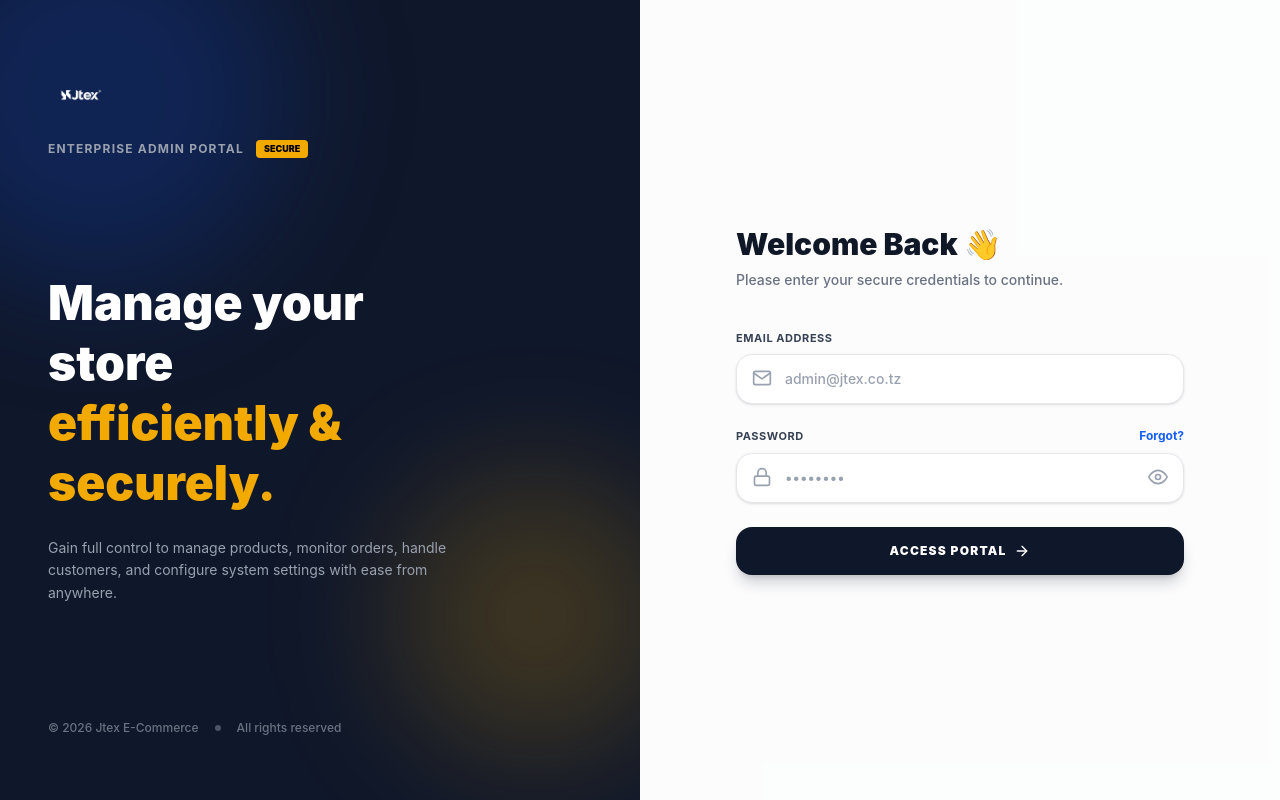
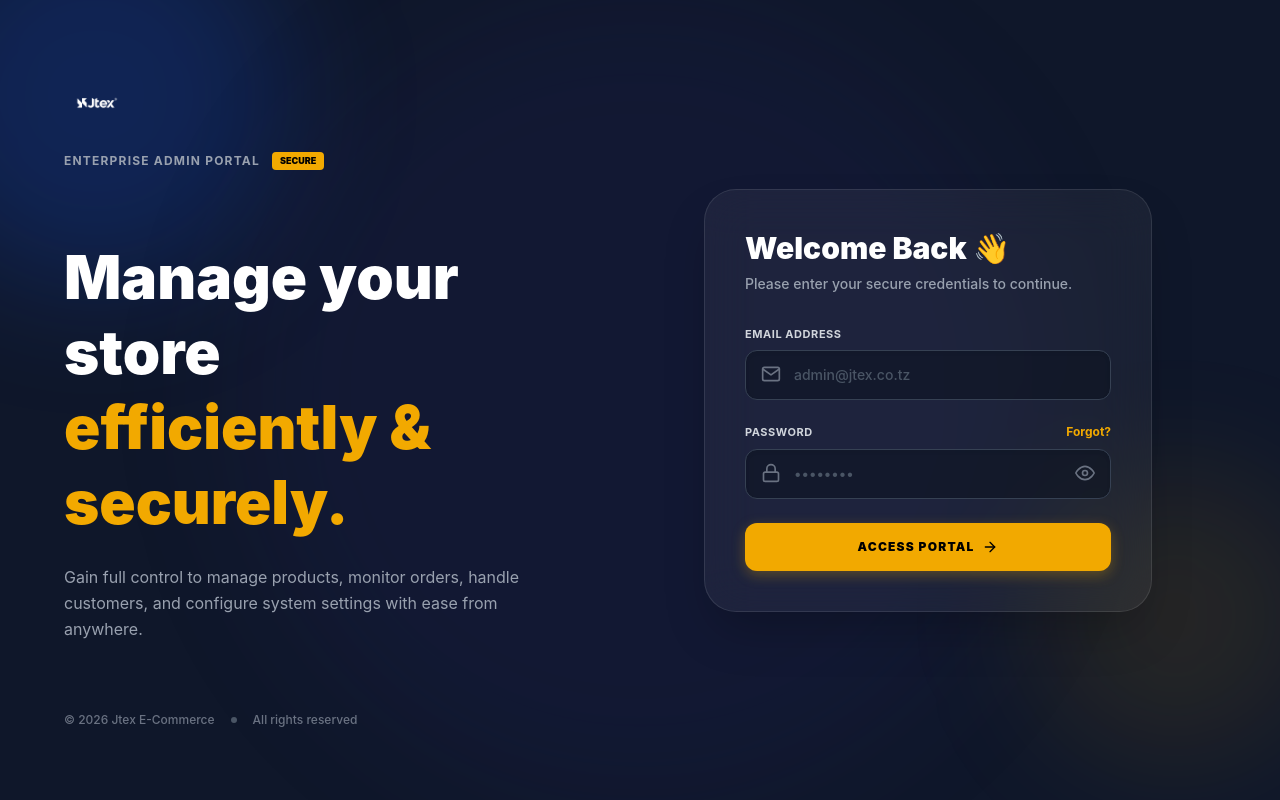
Before and after one commit to bennytech32/jtex-ecommerce, a Next.js app in the folder frontend/: page /admin/login in a window 1280 px wide. Built offline with nearby package versions, Linux system fonts and the light colour scheme.

Commit message:
Update admin login layout and intelligent product categories

```diff
--- a/frontend/app/admin/login/page.tsx
+++ b/frontend/app/admin/login/page.tsx
@@ -37,70 +37,68 @@ export default function AdminLoginPage() {
   };
 
   return (
-    // 'h-screen' and 'overflow-hidden' ensure the page does not scroll
-    <div className="h-screen w-full flex bg-white font-sans overflow-hidden">
+    // Single page, no scrolling, dark background for the entire view
+    <div className="h-screen w-full bg-[#0F172A] font-sans overflow-hidden flex flex-col lg:flex-row relative">
 
-      {/* LEFT PANEL - BRANDING (Desktop Only) */}
-      <div className="hidden lg:flex lg:w-1/2 bg-[#0F172A] relative flex-col justify-between p-12 overflow-hidden h-full">
-        {/* Background Decorations */}
+      {/* Background Decorations (Applied to the whole screen) */}
       <div className="absolute top-0 left-0 w-full h-full overflow-hidden z-0 pointer-events-none">
           <div className="absolute -top-24 -left-24 w-96 h-96 bg-blue-600/20 rounded-full blur-3xl"></div>
-            <div className="absolute bottom-10 -right-10 w-72 h-72 bg-[#F2A900]/20 rounded-full blur-3xl"></div>
+          <div className="absolute bottom-10 -right-10 w-72 h-72 bg-[#F2A900]/10 rounded-full blur-3xl"></div>
+          <div className="absolute top-1/2 left-1/2 -translate-x-1/2 -translate-y-1/2 w-[800px] h-[800px] bg-indigo-900/10 rounded-full blur-3xl"></div>
       </div>
 
-        {/* LOGO - DESKTOP */}
-        <div className="relative z-10 flex flex-col items-start mt-4">
+      {/* ========================================= */}
+      {/* LEFT PANEL - BRANDING & TEXT */}
+      {/* ========================================= */}
+      <div className="w-full lg:w-1/2 relative z-10 flex flex-col justify-between p-8 sm:p-12 lg:p-16 h-auto lg:h-full">
+
+        {/* LOGO */}
+        <div className="flex flex-col items-start mt-2">
             <img
               src="/logo.png"
               alt="Jtex Logo"
-              className="h-14 lg:h-16 object-contain brightness-0 invert"
+              className="h-10 sm:h-14 lg:h-16 object-contain brightness-0 invert"
             />
-            <div className="mt-3 inline-flex items-center">
-              <span className="text-gray-400 font-bold tracking-widest uppercase text-xs">Enterprise Admin Portal</span>
+            <div className="mt-4 inline-flex items-center">
+              <span className="text-gray-400 font-bold tracking-widest uppercase text-[10px] sm:text-xs">Enterprise Admin Portal</span>
               <span className="ml-3 bg-[#F2A900] text-black text-[9px] font-black px-2 py-0.5 rounded-sm">SECURE</span>
             </div>
         </div>
 
-        <div className="relative z-10 flex-grow flex flex-col justify-center max-w-md">
-            <h1 className="text-4xl xl:text-5xl font-black text-white leading-tight mb-6">
+        {/* HERO TEXT */}
+        <div className="flex-grow flex flex-col justify-center max-w-lg mt-12 lg:mt-0">
+            <h1 className="text-4xl sm:text-5xl lg:text-6xl font-black text-white leading-tight mb-6">
                 Manage your store <br/> <span className="text-[#F2A900]">efficiently & securely.</span>
             </h1>
-            <p className="text-gray-400 text-sm leading-relaxed">
+            <p className="text-gray-400 text-sm sm:text-base leading-relaxed">
                 Gain full control to manage products, monitor orders, handle customers, and configure system settings with ease from anywhere.
             </p>
         </div>
 
-        <div className="relative z-10 flex items-center gap-4 text-xs text-gray-500 font-medium mb-4">
+        {/* FOOTER TEXT (Hidden on mobile to save space, shown below form instead) */}
+        <div className="hidden lg:flex items-center gap-4 text-xs text-gray-500 font-medium mb-2">
             <span>&copy; {new Date().getFullYear()} Jtex E-Commerce</span>
             <span className="w-1.5 h-1.5 rounded-full bg-gray-600"></span>
             <span>All rights reserved</span>
         </div>
       </div>
 
+      {/* ========================================= */}
       {/* RIGHT PANEL - LOGIN FORM */}
-      <div className="w-full lg:w-1/2 h-full flex flex-col items-center justify-center p-6 sm:p-12 bg-gray-50/50 relative overflow-y-auto">
+      {/* ========================================= */}
+      <div className="w-full lg:w-1/2 relative z-10 flex flex-col items-center lg:items-start justify-center p-8 sm:p-12 lg:p-16 h-full mt-[-20px] lg:mt-0">
 
-        {/* LOGO - MOBILE ONLY */}
-        <div className="absolute top-6 left-6 lg:hidden flex items-center gap-2">
-            <img
-              src="/logo.png"
-              alt="Jtex Logo"
-              className="h-8 object-contain"
-            />
-            <span className="bg-[#0F172A] text-white text-[9px] font-black px-2 py-0.5 rounded-sm mt-1">ADMIN</span>
-        </div>
-
-        <div className="w-full max-w-md my-auto">
+        <div className="w-full max-w-md my-auto bg-white/5 backdrop-blur-xl border border-white/10 p-8 sm:p-10 rounded-[2rem] shadow-2xl">
 
             {/* Form Header */}
-            <div className="mb-10 text-center lg:text-left">
-                <h2 className="text-3xl font-black text-gray-900 mb-2">Welcome Back 👋</h2>
-                <p className="text-gray-500 text-sm font-medium">Please enter your secure credentials to continue.</p>
+            <div className="mb-8">
+                <h2 className="text-2xl sm:text-3xl font-black text-white mb-2">Welcome Back 👋</h2>
+                <p className="text-gray-400 text-sm font-medium">Please enter your secure credentials to continue.</p>
             </div>
 
             {/* Error Alert */}
             {error && (
-                <div className="bg-red-50 text-red-600 p-4 rounded-2xl text-sm font-bold mb-6 flex items-start gap-3 border border-red-100 shadow-sm animate-fade-in">
+                <div className="bg-red-500/10 text-red-400 p-4 rounded-2xl text-sm font-bold mb-6 flex items-start gap-3 border border-red-500/20 shadow-sm animate-fade-in">
                     <FiShield className="text-xl flex-shrink-0 mt-0.5"/>
                     <span className="leading-relaxed">{error}</span>
                 </div>
@@ -109,15 +107,15 @@ export default function AdminLoginPage() {
             {/* Form */}
             <form onSubmit={handleLogin} className="space-y-6">
                 <div>
-                    <label className="block text-[11px] font-bold text-gray-700 uppercase tracking-wider mb-2">Email Address</label>
+                    <label className="block text-[11px] font-bold text-gray-300 uppercase tracking-wider mb-2">Email Address</label>
                     <div className="relative group">
-                        <FiMail className="absolute left-4 top-3.5 text-gray-400 group-focus-within:text-[#F2A900] transition-colors" size={20}/>
+                        <FiMail className="absolute left-4 top-3.5 text-gray-500 group-focus-within:text-[#F2A900] transition-colors" size={20}/>
                         <input
                             type="email"
                             required
                             value={email}
                             onChange={(e) => setEmail(e.target.value)}
-                            className="w-full pl-12 pr-4 py-3.5 bg-white border border-gray-200 rounded-2xl outline-none focus:ring-4 focus:ring-[#F2A900]/10 focus:border-[#F2A900] transition-all text-sm font-medium text-gray-900 shadow-sm placeholder-gray-400"
+                            className="w-full pl-12 pr-4 py-3.5 bg-[#0A101D]/50 border border-gray-700 rounded-xl outline-none focus:ring-1 focus:ring-[#F2A900] focus:border-[#F2A900] transition-all text-sm font-medium text-white shadow-inner placeholder-gray-600"
                             placeholder="admin@jtex.co.tz"
                         />
                     </div>
@@ -125,23 +123,23 @@ export default function AdminLoginPage() {
 
                 <div>
                     <div className="flex justify-between items-center mb-2">
-                        <label className="text-[11px] font-bold text-gray-700 uppercase tracking-wider">Password</label>
-                        <button type="button" className="text-xs font-bold text-blue-600 hover:text-[#F2A900] transition-colors">Forgot?</button>
+                        <label className="text-[11px] font-bold text-gray-300 uppercase tracking-wider">Password</label>
+                        <button type="button" className="text-xs font-bold text-[#F2A900] hover:text-white transition-colors">Forgot?</button>
                     </div>
                     <div className="relative group">
-                        <FiLock className="absolute left-4 top-3.5 text-gray-400 group-focus-within:text-[#F2A900] transition-colors" size={20}/>
+                        <FiLock className="absolute left-4 top-3.5 text-gray-500 group-focus-within:text-[#F2A900] transition-colors" size={20}/>
                         <input
                             type={showPassword ? "text" : "password"}
                             required
                             value={password}
                             onChange={(e) => setPassword(e.target.value)}
-                            className="w-full pl-12 pr-12 py-3.5 bg-white border border-gray-200 rounded-2xl outline-none focus:ring-4 focus:ring-[#F2A900]/10 focus:border-[#F2A900] transition-all text-sm font-medium text-gray-900 shadow-sm placeholder-gray-400"
+                            className="w-full pl-12 pr-12 py-3.5 bg-[#0A101D]/50 border border-gray-700 rounded-xl outline-none focus:ring-1 focus:ring-[#F2A900] focus:border-[#F2A900] transition-all text-sm font-medium text-white shadow-inner placeholder-gray-600"
                             placeholder="••••••••"
                         />
                         <button
                             type="button"
                             onClick={() => setShowPassword(!showPassword)}
-                            className="absolute right-4 top-3.5 text-gray-400 hover:text-gray-700 transition-colors"
+                            className="absolute right-4 top-3.5 text-gray-500 hover:text-white transition-colors"
                         >
                             {showPassword ? <FiEyeOff size={20}/> : <FiEye size={20}/>}
                         </button>
@@ -150,11 +148,11 @@ export default function AdminLoginPage() {
 
                 <button
                     disabled={isLoading}
-                    className="w-full bg-[#0F172A] hover:bg-black text-white py-4 rounded-2xl font-black text-xs uppercase tracking-widest transition-all flex items-center justify-center gap-2 shadow-lg shadow-gray-900/20 disabled:opacity-70 disabled:cursor-not-allowed mt-2 group"
+                    className="w-full bg-[#F2A900] hover:bg-yellow-500 text-black py-4 rounded-xl font-black text-xs uppercase tracking-widest transition-all flex items-center justify-center gap-2 shadow-[0_4px_14px_rgba(242,169,0,0.3)] disabled:opacity-70 disabled:cursor-not-allowed mt-4 group"
                 >
                     {isLoading ? (
                         <span className="flex items-center gap-2">
-                           <span className="w-4 h-4 border-2 border-white/30 border-t-white rounded-full animate-spin"></span>
+                           <span className="w-4 h-4 border-2 border-black/30 border-t-black rounded-full animate-spin"></span>
                            Authenticating...
                         </span>
                     ) : (
@@ -162,15 +160,16 @@ export default function AdminLoginPage() {
                     )}
                 </button>
             </form>
+        </div>
 
-            <div className="mt-12 lg:hidden text-center">
-                <p className="text-[10px] text-gray-400 font-medium uppercase tracking-wide">
+        {/* MOBILE FOOTER TEXT */}
+        <div className="mt-8 lg:hidden text-center w-full">
+            <p className="text-[10px] text-gray-500 font-medium uppercase tracking-wide">
                 &copy; {new Date().getFullYear()} Jtex. All rights reserved.
             </p>
         </div>
 
       </div>
-      </div>
 
     </div>
   );
```
Lines whose indentation alone changed are shown as unchanged.
